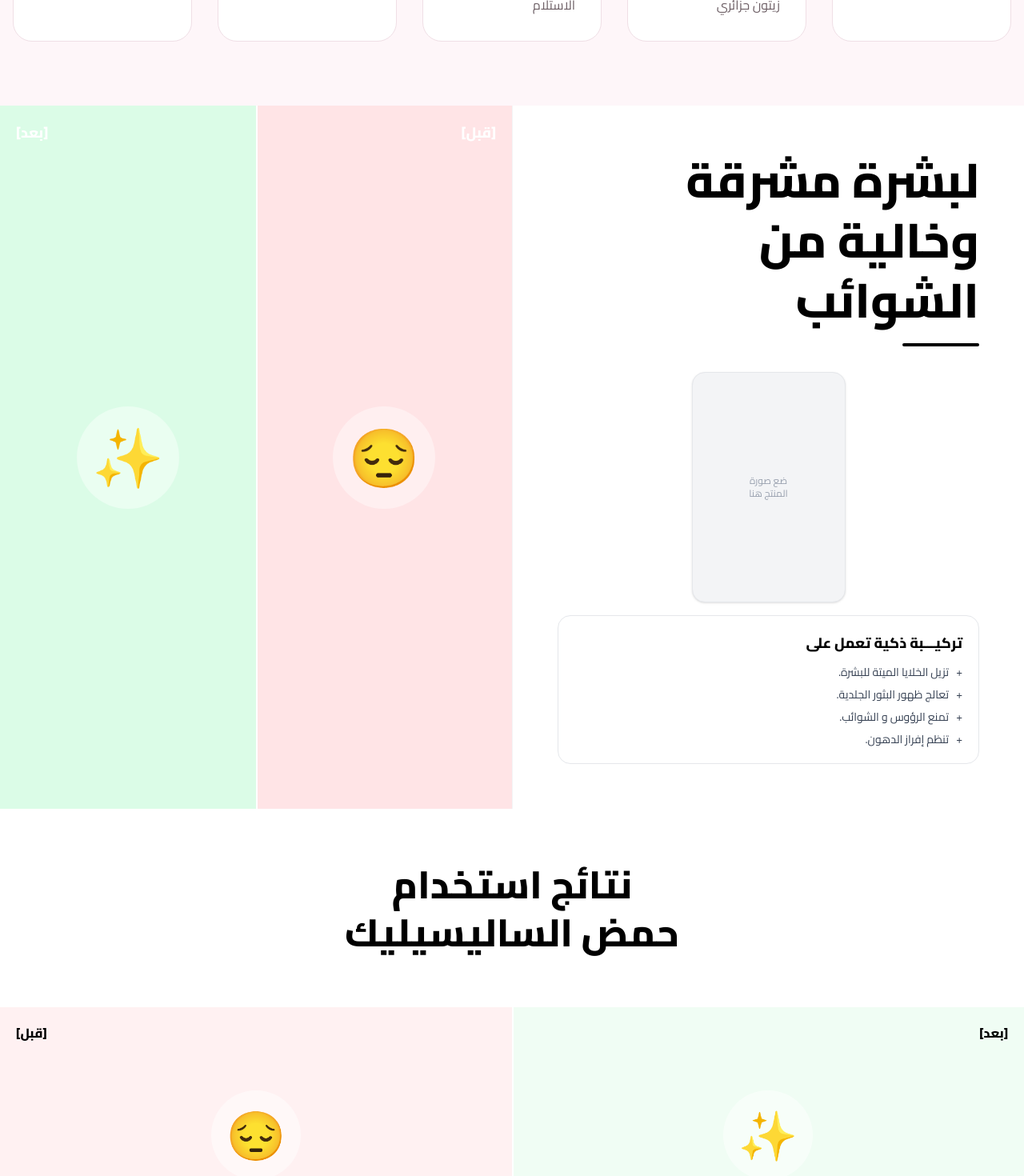
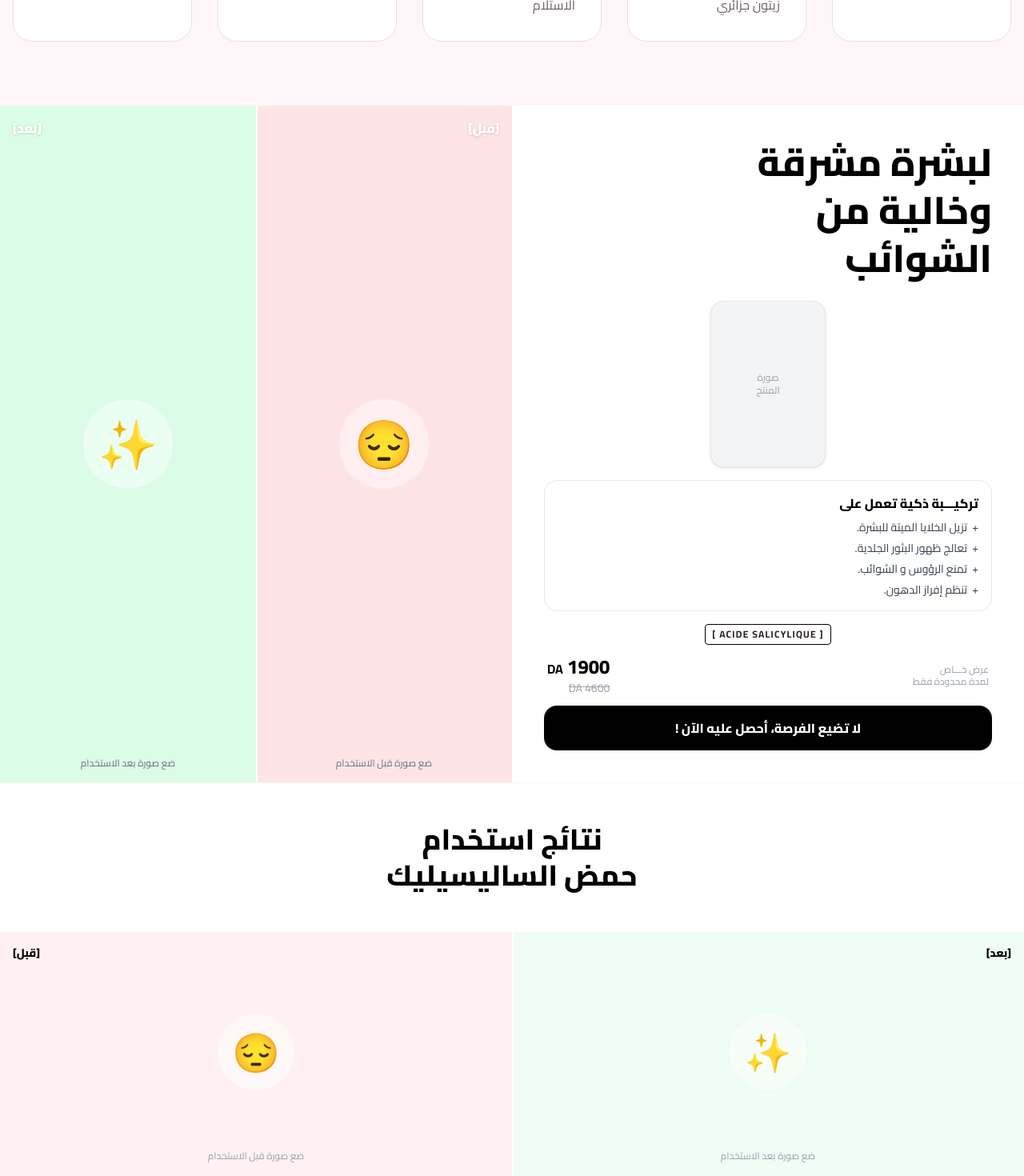
Before and after one commit to glow-cosmetique/glow-cosmetique-v3, a Next.js app: page / in a window 1280 px wide. Shown: the part 1320-2790 px from the top of the page at 80% size. Built offline with nearby package versions, Linux system fonts and the light colour scheme.

Commit message:
Refactor product section layout and content

```diff
--- a/components/products.tsx
+++ b/components/products.tsx
@@ -4,101 +4,109 @@ export function Products() {
   return (
     <section id="products" className="bg-white" dir="rtl">
 
-      {/* ══ القسم الأول: نص + صورة المنتج يسار / صورة قبل-بعد يمين ══ */}
-      <div className="flex flex-col md:flex-row min-h-[90vh]">
+      {/* ══ القسم العلوي: يسار نص+منتج / يمين صورة قبل-بعد ══ */}
+      <div className="flex flex-col md:flex-row">
 
-        {/* يسار: نص كبير + صورة المنتج */}
-        <div className="w-full md:w-1/2 flex flex-col justify-between p-8 md:p-14 bg-white border-b md:border-b-0 md:border-l border-gray-100">
+        {/* يسار: نص + صورة المنتج + تفاصيل + سعر + زر */}
+        <div className="w-full md:w-1/2 flex flex-col p-6 md:p-10 bg-white">
+
           {/* النص الكبير */}
-          <div>
-            <h2 className="text-5xl md:text-6xl font-black text-black leading-tight mb-4">
-              لبشرة مشرقة<br />
-              وخالية من<br />
-              الشوائب
-            </h2>
-            <div className="w-24 h-1 bg-black mb-8 rounded-full" />
+          <h2 className="text-4xl md:text-5xl font-black text-black leading-tight mb-2">
+            لبشرة مشرقة<br />وخالية من<br />الشوائب
+          </h2>
+
+          {/* صورة المنتج */}
+          <div className="flex justify-center my-4">
+            <div className="w-36 h-52 bg-gray-100 rounded-xl border border-gray-200 flex items-center justify-center shadow-sm">
+              <p className="text-gray-400 text-xs text-center">صورة<br />المنتج</p>
+            </div>
           </div>
 
-          {/* صورة المنتج */}
-          <div className="flex flex-col items-center gap-4">
-            <div className="w-48 h-72 bg-gray-100 rounded-2xl border border-gray-200 flex items-center justify-center shadow-sm">
-              <p className="text-gray-400 text-xs text-center">ضع صورة<br />المنتج هنا</p>
-            </div>
-            {/* تفاصيل المنتج */}
-            <div className="w-full border border-gray-200 rounded-2xl p-5">
-              <p className="font-black text-lg text-black mb-3">تركيـــبة ذكية تعمل على</p>
-              <ul className="text-sm text-gray-700 space-y-2">
-                <li>+ &nbsp; تزيل الخلايا الميتة للبشرة.</li>
-                <li>+ &nbsp; تعالج ظهور البثور الجلدية.</li>
-                <li>+ &nbsp; تمنع الرؤوس و الشوائب.</li>
-                <li>+ &nbsp; تنظم إفراز الدهون.</li>
-              </ul>
+          {/* تفاصيل المنتج */}
+          <div className="border border-gray-200 rounded-xl p-4 mb-4">
+            <p className="font-black text-base text-black mb-2">تركيـــبة ذكية تعمل على</p>
+            <ul className="text-sm text-gray-700 space-y-1.5">
+              <li>+ &nbsp;تزيل الخلايا الميتة للبشرة.</li>
+              <li>+ &nbsp;تعالج ظهور البثور الجلدية.</li>
+              <li>+ &nbsp;تمنع الرؤوس و الشوائب.</li>
+              <li>+ &nbsp;تنظم إفراز الدهون.</li>
+            </ul>
+          </div>
+
+          {/* اسم المنتج */}
+          <p className="text-center text-xs font-bold border border-black rounded px-2 py-1 mb-3 self-center tracking-widest">
+            [ ACIDE SALICYLIQUE ]
+          </p>
+
+          {/* السعر */}
+          <div className="flex items-center justify-between mb-3 px-1">
+            <span className="text-xs text-gray-400 leading-tight">عرض خـــاص<br />لمدة محدودة فقط</span>
+            <div className="text-right">
+              <p className="text-2xl font-black text-black">1900 <span className="text-base font-bold">DA</span></p>
+              <p className="text-sm text-gray-400 line-through">4600 DA</p>
             </div>
           </div>
+
+          {/* زر الشراء */}
+          <button
+            onClick={() => document.getElementById("order-section")?.scrollIntoView({ behavior: "smooth" })}
+            className="w-full bg-black text-white font-extrabold py-4 rounded-xl text-base hover:bg-gray-900 transition-colors"
+          >
+            لا تضيع الفرصة، أحصل عليه الآن !
+          </button>
         </div>
 
-        {/* يمين: صورة قبل/بعد كبيرة جداً */}
-        <div className="w-full md:w-1/2 relative overflow-hidden min-h-[50vh] md:min-h-full">
+        {/* يمين: صورة قبل/بعد كبيرة */}
+        <div className="w-full md:w-1/2 relative overflow-hidden min-h-[400px]">
           <div className="grid grid-cols-2 h-full">
-            {/* قبل */}
-            <div className="relative bg-rose-100 flex items-center justify-center min-h-[50vh]">
-              <div className="w-32 h-32 rounded-full bg-white/40 flex items-center justify-center">
-                <span className="text-7xl">😔</span>
+            <div className="relative bg-rose-100 flex items-center justify-center min-h-[400px]">
+              <div className="w-28 h-28 rounded-full bg-white/40 flex items-center justify-center">
+                <span className="text-6xl">😔</span>
               </div>
-              <span className="absolute top-5 right-5 text-white text-lg font-black">[قبل]</span>
+              <span className="absolute top-4 right-4 text-white text-base font-black drop-shadow">[قبل]</span>
+              <p className="absolute bottom-4 text-xs text-gray-500 text-center px-2">ضع صورة قبل الاستخدام</p>
             </div>
-            {/* بعد */}
-            <div className="relative bg-green-100 flex items-center justify-center min-h-[50vh]">
-              <div className="w-32 h-32 rounded-full bg-white/40 flex items-center justify-center">
-                <span className="text-7xl">✨</span>
+            <div className="relative bg-green-100 flex items-center justify-center min-h-[400px]">
+              <div className="w-28 h-28 rounded-full bg-white/40 flex items-center justify-center">
+                <span className="text-6xl">✨</span>
               </div>
-              <span className="absolute top-5 left-5 text-white text-lg font-black">[بعد]</span>
+              <span className="absolute top-4 left-4 text-white text-base font-black drop-shadow">[بعد]</span>
+              <p className="absolute bottom-4 text-xs text-gray-500 text-center px-2">ضع صورة بعد الاستخدام</p>
             </div>
           </div>
-          {/* خط الفصل */}
           <div className="absolute top-0 bottom-0 left-1/2 w-0.5 bg-white z-10" />
         </div>
       </div>
 
-      {/* ══ عنوان النتائج في المنتصف ══ */}
-      <div className="text-center py-16 bg-white">
-        <h2 className="text-4xl md:text-5xl font-black text-black leading-tight">
+      {/* ══ عنوان النتائج ══ */}
+      <div className="text-center py-12 bg-white border-t border-gray-100">
+        <h2 className="text-3xl md:text-4xl font-black text-black leading-tight">
           نتائج استخدام<br />حمض الساليسيليك
         </h2>
       </div>
 
-      {/* ══ صور قبل/بعد عمودية كبيرة ══ */}
+      {/* ══ 4 صور قبل/بعد كاملة العرض ══ */}
       <div className="flex flex-col">
-        {[
-          { bg1: "bg-rose-50", bg2: "bg-green-50" },
-          { bg1: "bg-amber-50", bg2: "bg-emerald-50" },
-          { bg1: "bg-orange-50", bg2: "bg-teal-50" },
-          { bg1: "bg-pink-50", bg2: "bg-lime-50" },
-        ].map((item, i) => (
+        {[1, 2, 3, 4].map((i) => (
           <div key={i} className="relative overflow-hidden border-b border-gray-100">
             <div className="grid grid-cols-2">
               {/* بعد — يسار */}
-              <div className={`relative ${item.bg2} flex items-center justify-center`} style={{ minHeight: "320px" }}>
-                <div className="w-28 h-28 rounded-full bg-white/50 flex items-center justify-center">
-                  <span className="text-6xl">✨</span>
+              <div className="relative bg-green-50 flex items-center justify-center" style={{ minHeight: "300px" }}>
+                <div className="w-24 h-24 rounded-full bg-white/50 flex items-center justify-center">
+                  <span className="text-5xl">✨</span>
                 </div>
-                <span className="absolute top-5 right-5 text-black text-base font-black">[بعد]</span>
-                <span className="absolute bottom-5 right-5 left-5 text-center text-xs text-gray-500">
-                  ضع صورة بعد الاستخدام
-                </span>
+                <span className="absolute top-4 right-4 text-black text-sm font-black">[بعد]</span>
+                <p className="absolute bottom-3 text-xs text-gray-400 text-center px-2">ضع صورة بعد الاستخدام</p>
               </div>
               {/* قبل — يمين */}
-              <div className={`relative ${item.bg1} flex items-center justify-center`} style={{ minHeight: "320px" }}>
-                <div className="w-28 h-28 rounded-full bg-white/50 flex items-center justify-center">
-                  <span className="text-6xl">😔</span>
+              <div className="relative bg-rose-50 flex items-center justify-center" style={{ minHeight: "300px" }}>
+                <div className="w-24 h-24 rounded-full bg-white/50 flex items-center justify-center">
+                  <span className="text-5xl">😔</span>
                 </div>
-                <span className="absolute top-5 left-5 text-black text-base font-black">[قبل]</span>
-                <span className="absolute bottom-5 right-5 left-5 text-center text-xs text-gray-500">
-                  ضع صورة قبل الاستخدام
-                </span>
+                <span className="absolute top-4 left-4 text-black text-sm font-black">[قبل]</span>
+                <p className="absolute bottom-3 text-xs text-gray-400 text-center px-2">ضع صورة قبل الاستخدام</p>
               </div>
             </div>
-            {/* خط الفصل */}
             <div className="absolute top-0 bottom-0 left-1/2 w-0.5 bg-white z-10" />
           </div>
         ))}
```
